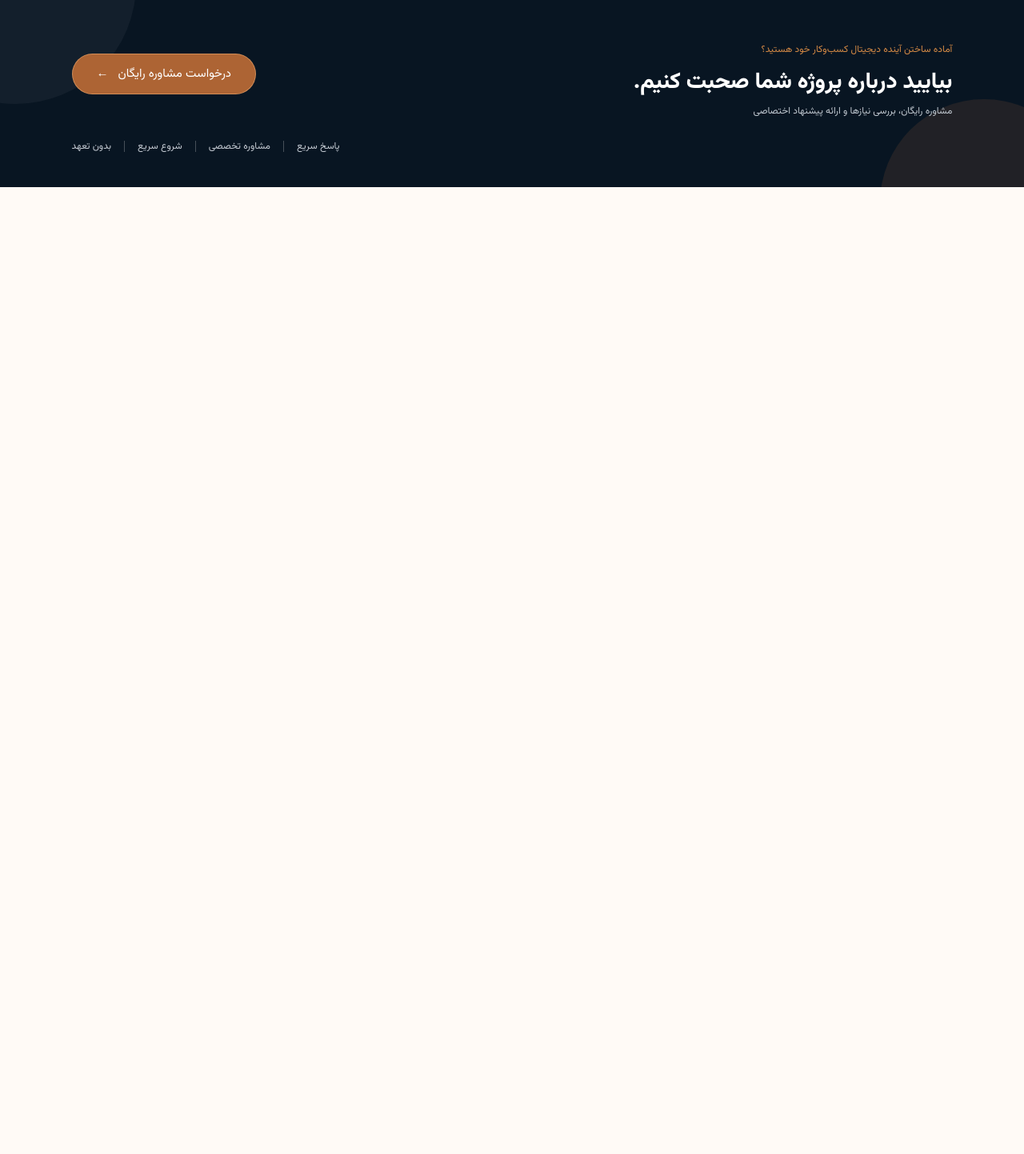
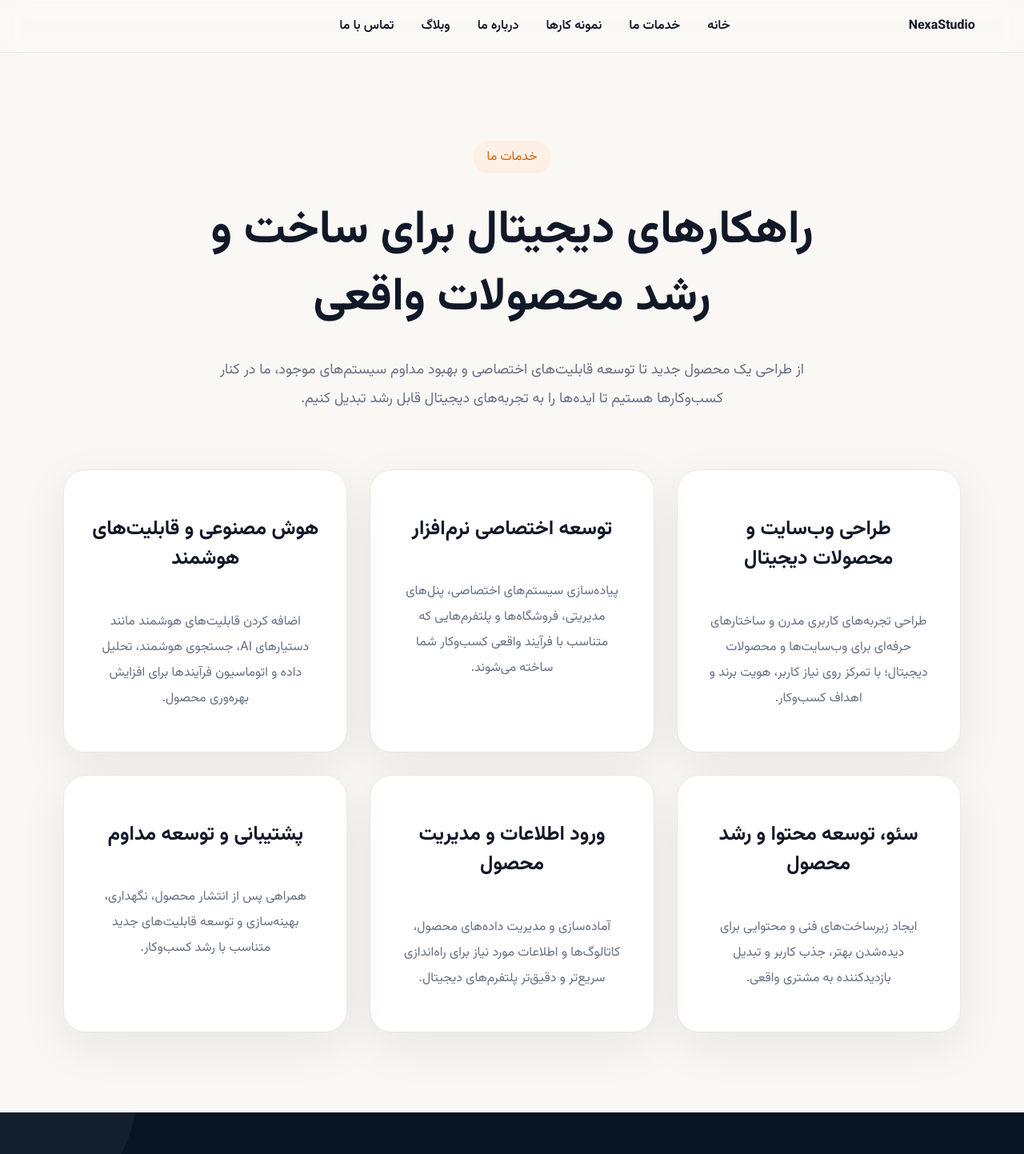
Before and after one commit to zohreksh/smartpilot, a Nuxt app: page /services in a window 1280 px wide. Shown: the top 1443 px of the page at 80% size. Before the commit the page ends 800 px from the top, so only its background shows below. Built offline with nearby package versions, Linux system fonts and the light colour scheme.

Commit message:
Create services page with premium service cards

```diff
--- /dev/null
+++ b/pages/services.vue
@@ -0,0 +1,79 @@
+<template>
+  <main class="services-page">
+    <SiteHeader />
+
+    <section class="hero container">
+      <span class="eyebrow">خدمات ما</span>
+      <h1>راهکارهای دیجیتال برای ساخت و رشد محصولات واقعی</h1>
+      <p>
+        از طراحی یک محصول جدید تا توسعه قابلیت‌های اختصاصی و بهبود مداوم سیستم‌های موجود،
+        ما در کنار کسب‌وکارها هستیم تا ایده‌ها را به تجربه‌های دیجیتال قابل رشد تبدیل کنیم.
+      </p>
+    </section>
+
+    <section class="services-grid container">
+      <article class="service-card">
+        <h2>طراحی وب‌سایت و محصولات دیجیتال</h2>
+        <p>
+          طراحی تجربه‌های کاربری مدرن و ساختارهای حرفه‌ای برای وب‌سایت‌ها و محصولات دیجیتال؛
+          با تمرکز روی نیاز کاربر، هویت برند و اهداف کسب‌وکار.
+        </p>
+      </article>
+
+      <article class="service-card">
+        <h2>توسعه اختصاصی نرم‌افزار</h2>
+        <p>
+          پیاده‌سازی سیستم‌های اختصاصی، پنل‌های مدیریتی، فروشگاه‌ها و پلتفرم‌هایی که
+          متناسب با فرآیند واقعی کسب‌وکار شما ساخته می‌شوند.
+        </p>
+      </article>
+
+      <article class="service-card">
+        <h2>هوش مصنوعی و قابلیت‌های هوشمند</h2>
+        <p>
+          اضافه کردن قابلیت‌های هوشمند مانند دستیارهای AI، جستجوی هوشمند، تحلیل داده و
+          اتوماسیون فرآیندها برای افزایش بهره‌وری محصول.
+        </p>
+      </article>
+
+      <article class="service-card">
+        <h2>سئو، توسعه محتوا و رشد محصول</h2>
+        <p>
+          ایجاد زیرساخت‌های فنی و محتوایی برای دیده‌شدن بهتر، جذب کاربر و تبدیل بازدیدکننده
+          به مشتری واقعی.
+        </p>
+      </article>
+
+      <article class="service-card">
+        <h2>ورود اطلاعات و مدیریت محصول</h2>
+        <p>
+          آماده‌سازی و مدیریت داده‌های محصول، کاتالوگ‌ها و اطلاعات مورد نیاز برای راه‌اندازی
+          سریع‌تر و دقیق‌تر پلتفرم‌های دیجیتال.
+        </p>
+      </article>
+
+      <article class="service-card">
+        <h2>پشتیبانی و توسعه مداوم</h2>
+        <p>
+          همراهی پس از انتشار محصول، نگهداری، بهینه‌سازی و توسعه قابلیت‌های جدید متناسب با
+          رشد کسب‌وکار.
+        </p>
+      </article>
+    </section>
+  </main>
+</template>
+
+<style scoped>
+.services-page{direction:rtl;background:#faf8f5;color:#111827;min-height:100vh}
+.container{max-width:1180px;margin:auto;padding:0 28px}
+.hero{text-align:center;padding:110px 28px 70px}
+.eyebrow{display:inline-block;background:#fff0e6;color:#d95f00;padding:8px 18px;border-radius:999px}
+.hero h1{font-size:clamp(36px,5vw,58px);line-height:1.45;margin:30px auto;max-width:850px}
+.hero p{max-width:760px;margin:auto;color:#667085;font-size:18px;line-height:2}
+.services-grid{display:grid;grid-template-columns:repeat(3,1fr);gap:28px;padding-bottom:100px}
+.service-card{background:#fff;border:1px solid #eee7df;border-radius:28px;padding:34px;min-height:250px;transition:.25s}
+.service-card:hover{transform:translateY(-6px)}
+.service-card h2{font-size:25px;line-height:1.5;margin-bottom:18px}
+.service-card p{color:#667085;line-height:2;font-size:16px}
+@media(max-width:900px){.services-grid{grid-template-columns:1fr}.hero{padding-top:80px}.service-card{padding:26px}}
+</style>
```
